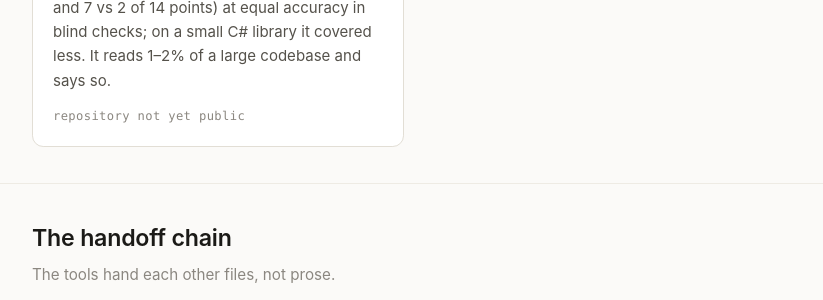
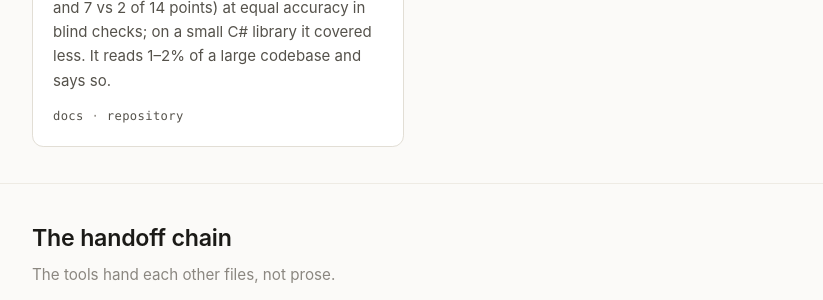
Before and after one commit to XINMurat/XINMurat.github.io, a Jekyll site: the page built from index.md, in a window 1280 px wide and 900 px high, scrolled down 2125 px. Shown: the part 151-451 px from the top of the window, without its empty margins (228-1051 px from the left). Built offline with Jekyll 4.4.1, drawn with Linux system fonts in a browser that asks for light colours; part of the change alters nothing that is shown.

Commit message:
family: Röntgen repository and docs are public — card links
Co-Authored-By: Claude Opus 5.5 <noreply@anthropic.com>

```diff
--- a/index.md
+++ b/index.md
@@ -102,7 +102,7 @@ lang: en
 
       <article class="card">
         <span class="verb">maps</span>
-        <h3>Röntgen</h3>
+        <h3><a href="https://github.com/XINMurat/rontgen">Röntgen</a></h3>
         <p>Maps a codebase that already exists and writes the documents that make
         it understandable — reading order, architecture, module notes, flows,
         glossary, risks — with <strong>every sentence tied to a source
@@ -118,7 +118,8 @@ lang: en
         document (11.5 vs 4.5–6 and 7 vs 2 of 14 points) at equal accuracy in
         blind checks; on a small C# library it covered less. It reads 1–2% of a
         large codebase and says so.</p>
-        <p class="links">repository not yet public</p>
+        <p class="links"><a href="https://xinmurat.github.io/rontgen/">docs</a> ·
+        <a href="https://github.com/XINMurat/rontgen">repository</a></p>
       </article>
 
     </div>
@@ -530,7 +531,7 @@ lang: en
 
       <article class="card">
         <span class="verb">haritalar</span>
-        <h3>Röntgen</h3>
+        <h3><a href="https://github.com/XINMurat/rontgen">Röntgen</a></h3>
         <p>Var olan bir kod tabanının haritasını çıkarır ve onu anlaşılır kılan
         belgeleri yazar — okuma sırası, mimari, modül notları, akışlar, sözlük,
         riskler — <strong>her cümle bir kaynak satırına bağlı</strong>. Okumadan
@@ -546,7 +547,8 @@ lang: en
         kapsadı (14 maddeden 11,5'e karşı 4,5–6 ve 7'ye karşı 2), kör denetimde
         doğruluk eşit; küçük bir C# kütüphanesinde daha dar kapsadı. Büyük bir kod
         tabanının %1–2'sini okur ve bunu söyler.</p>
-        <p class="links">depo henüz herkese açık değil</p>
+        <p class="links"><a href="https://xinmurat.github.io/rontgen/">doküman</a> ·
+        <a href="https://github.com/XINMurat/rontgen">depo</a></p>
       </article>
 
     </div>
```
Also changed, not shown: README.md.
